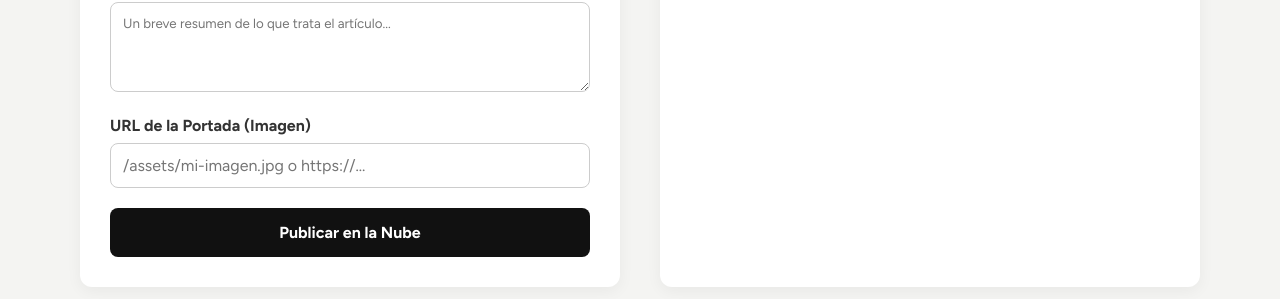
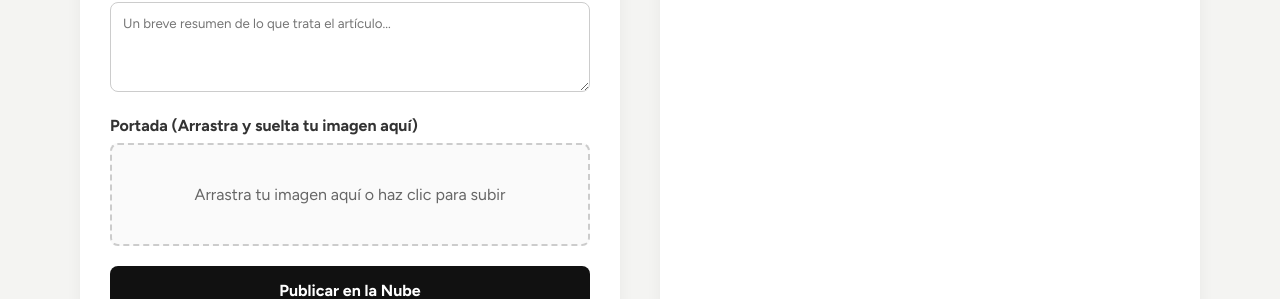
Before and after one commit to demiansoberanes7-stack/WEB-ZORRO-TECH, a React (Vite) app: page /admin in a window 1280 px wide. Both pictures are taken after typing "Sample123" into the empty fields and a click on the button "Conectar a la Nube". Shown: the part 495-794 px from the top of the page. Built offline with nearby package versions, Linux system fonts and the light colour scheme; no server answers.

Commit message:
feat: add drag and drop image upload to admin blog tool via octokit

```diff
--- a/src/pages/AdminBlog.css
+++ b/src/pages/AdminBlog.css
@@ -75,6 +75,33 @@
   object-fit: cover;
   border-radius: 8px;
   margin-top: 10px;
+}
+
+.drag-drop-zone {
+  border: 2px dashed #ccc;
+  border-radius: 8px;
+  padding: 40px 20px;
+  text-align: center;
+  cursor: pointer;
+  background-color: #fafafa;
+  transition: all 0.3s ease;
+  color: #666;
+}
+
+.drag-drop-zone.dragging {
+  border-color: #ff6b2b;
+  background-color: #fff1eb;
+}
+
+.drag-drop-zone:hover {
+  border-color: #999;
+}
+
+.preview-image-drop {
+  max-width: 100%;
+  max-height: 250px;
+  object-fit: contain;
+  border-radius: 8px;
 }
 
 .form-actions {
--- a/src/pages/AdminBlog.jsx
+++ b/src/pages/AdminBlog.jsx
@@ -15,6 +15,11 @@ export default function AdminBlog() {
   const [isLoading, setIsLoading] = useState(false);
   const [fileSha, setFileSha] = useState('');
   const [message, setMessage] = useState('');
+
+  // Estados para Drag & Drop
+  const [imageFile, setImageFile] = useState(null);
+  const [imagePreview, setImagePreview] = useState('');
+  const [isDragging, setIsDragging] = useState(false);
 
   // Cargar blogs desde GitHub si hay token
   useEffect(() => {
@@ -89,20 +94,70 @@ export default function AdminBlog() {
     setFormData(prev => ({ ...prev, [name]: value }));
   };
 
-  const handleSubmit = (e) => {
+  const uploadImageToGitHub = async (file) => {
+    const octokit = new Octokit({ auth: token });
+    const reader = new FileReader();
+
+    return new Promise((resolve, reject) => {
+      reader.onloadend = async () => {
+        try {
+          const base64Data = reader.result.split(',')[1];
+          const fileExtension = file.name.split('.').pop();
+          const fileName = `blog-${Date.now()}.${fileExtension}`;
+          const filePath = `public/assets/blogs/${fileName}`;
+
+          await octokit.repos.createOrUpdateFileContents({
+            owner: REPO_OWNER,
+            repo: REPO_NAME,
+            path: filePath,
+            message: `Subir imagen de portada: ${fileName}`,
+            content: base64Data
+          });
+
+          // Retornar la URL directa de raw.githubusercontent para que cargue instantáneo
+          const rawUrl = `https://raw.githubusercontent.com/${REPO_OWNER}/${REPO_NAME}/main/${filePath}`;
+          resolve(rawUrl);
+        } catch (error) {
+          console.error("Error subiendo imagen:", error);
+          reject(error);
+        }
+      };
+      reader.readAsDataURL(file);
+    });
+  };
+
+  const handleSubmit = async (e) => {
     e.preventDefault();
-    if (!formData.title || !formData.description || !formData.coverUrl) {
-      alert('Por favor, llena todos los campos.');
+    if (!formData.title || !formData.description || (!formData.coverUrl && !imageFile)) {
+      alert('Por favor, llena todos los campos y sube una imagen.');
       return;
+    }
+
+    setIsLoading(true);
+    setMessage('Procesando datos...');
+
+    let finalCoverUrl = formData.coverUrl;
+
+    // Si hay una nueva imagen, subirla primero
+    if (imageFile) {
+      setMessage('Subiendo imagen a la nube...');
+      try {
+        finalCoverUrl = await uploadImageToGitHub(imageFile);
+      } catch (error) {
+        setMessage('Error al subir la imagen.');
+        setIsLoading(false);
+        return;
+      }
     }
 
     let updatedBlogs;
     if (isEditing) {
-      updatedBlogs = blogs.map(b => b.id === formData.id ? { ...b, ...formData } : b);
+      updatedBlogs = blogs.map(b => b.id === formData.id ? { ...b, ...formData, coverUrl: finalCoverUrl } : b);
       setIsEditing(false);
     } else {
       const newBlog = {
         ...formData,
+        coverUrl: finalCoverUrl,
         id: Date.now().toString(),
         date: new Date().toISOString().split('T')[0]
       };
@@ -110,11 +165,15 @@ export default function AdminBlog() {
     }
 
     setFormData({ id: '', title: '', description: '', coverUrl: '' });
-    saveToGitHub(updatedBlogs); // Automáticamente guarda en Github al publicar
+    setImageFile(null);
+    setImagePreview('');
+    saveToGitHub(updatedBlogs);
   };
 
   const handleEdit = (blog) => {
     setFormData(blog);
+    setImagePreview(blog.coverUrl);
+    setImageFile(null);
     setIsEditing(true);
   };
 
@@ -191,20 +250,46 @@ export default function AdminBlog() {
             </div>
 
             <div className="form-group">
-              <label>URL de la Portada (Imagen)</label>
-              <input
-                type="text"
-                name="coverUrl"
-                value={formData.coverUrl}
-                onChange={handleInputChange}
-                placeholder="/assets/mi-imagen.jpg o https://..."
-                disabled={isLoading}
-              />
-              {formData.coverUrl && (
-                <div className="preview-image">
-                  <img src={formData.coverUrl} alt="Vista previa" onError={(e) => e.target.style.display = 'none'} />
-                </div>
-              )}
+              <label>Portada (Arrastra y suelta tu imagen aquí)</label>
+              <div
+                className={`drag-drop-zone ${isDragging ? 'dragging' : ''}`}
+                onDragOver={(e) => { e.preventDefault(); setIsDragging(true); }}
+                onDragLeave={() => setIsDragging(false)}
+                onDrop={(e) => {
+                  e.preventDefault();
+                  setIsDragging(false);
+                  if (e.dataTransfer.files && e.dataTransfer.files[0]) {
+                    const file = e.dataTransfer.files[0];
+                    if (file.type.startsWith('image/')) {
+                      setImageFile(file);
+                      setImagePreview(URL.createObjectURL(file));
+                    } else {
+                      alert('Por favor selecciona una imagen válida.');
+                    }
+                  }
+                }}
+                onClick={() => document.getElementById('fileUpload').click()}
+              >
+                {imagePreview ? (
+                  <img src={imagePreview} alt="Vista previa" className="preview-image-drop" />
+                ) : (
+                  <p>Arrastra tu imagen aquí o haz clic para subir</p>
+                )}
+                <input
+                  type="file"
+                  id="fileUpload"
+                  accept="image/*"
+                  style={{ display: 'none' }}
+                  onChange={(e) => {
+                    if (e.target.files && e.target.files[0]) {
+                      const file = e.target.files[0];
+                      setImageFile(file);
+                      setImagePreview(URL.createObjectURL(file));
+                    }
+                  }}
+                  disabled={isLoading}
+                />
+              </div>
             </div>
 
             <div className="form-actions">
```
